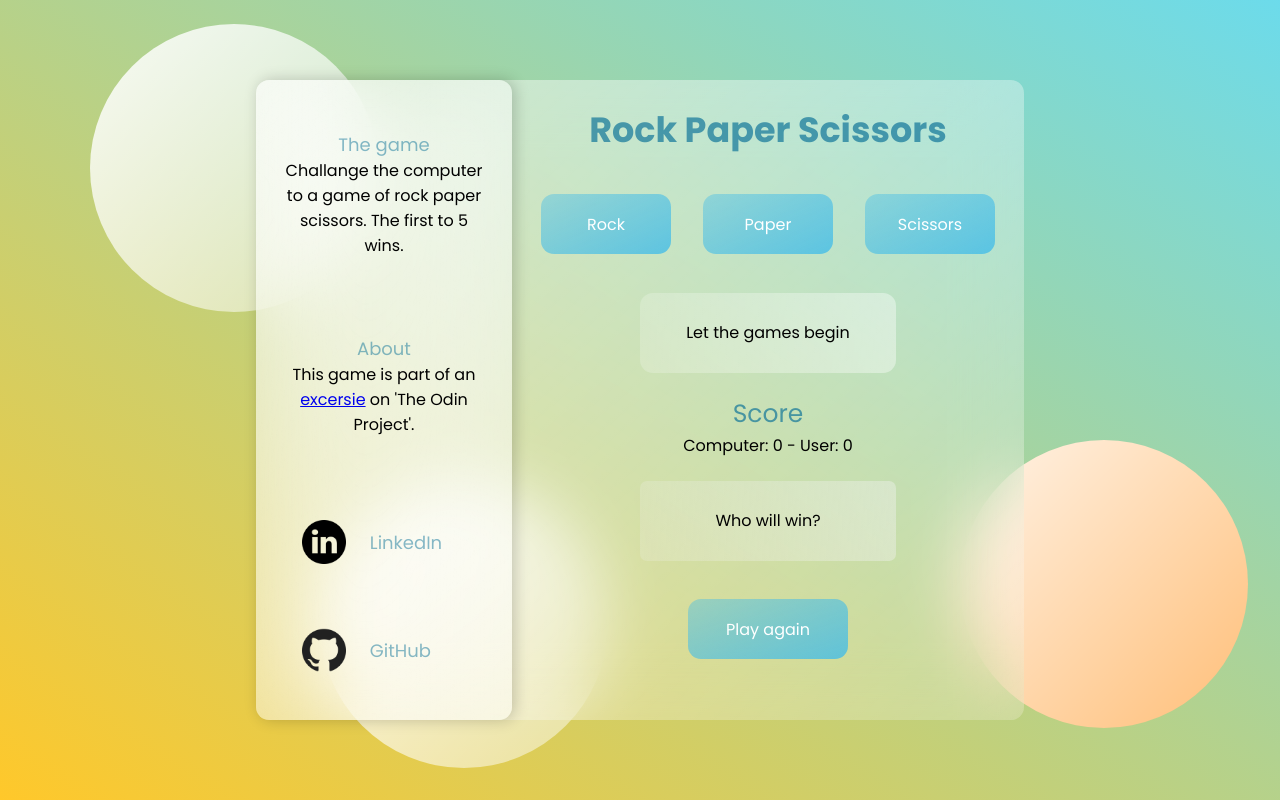
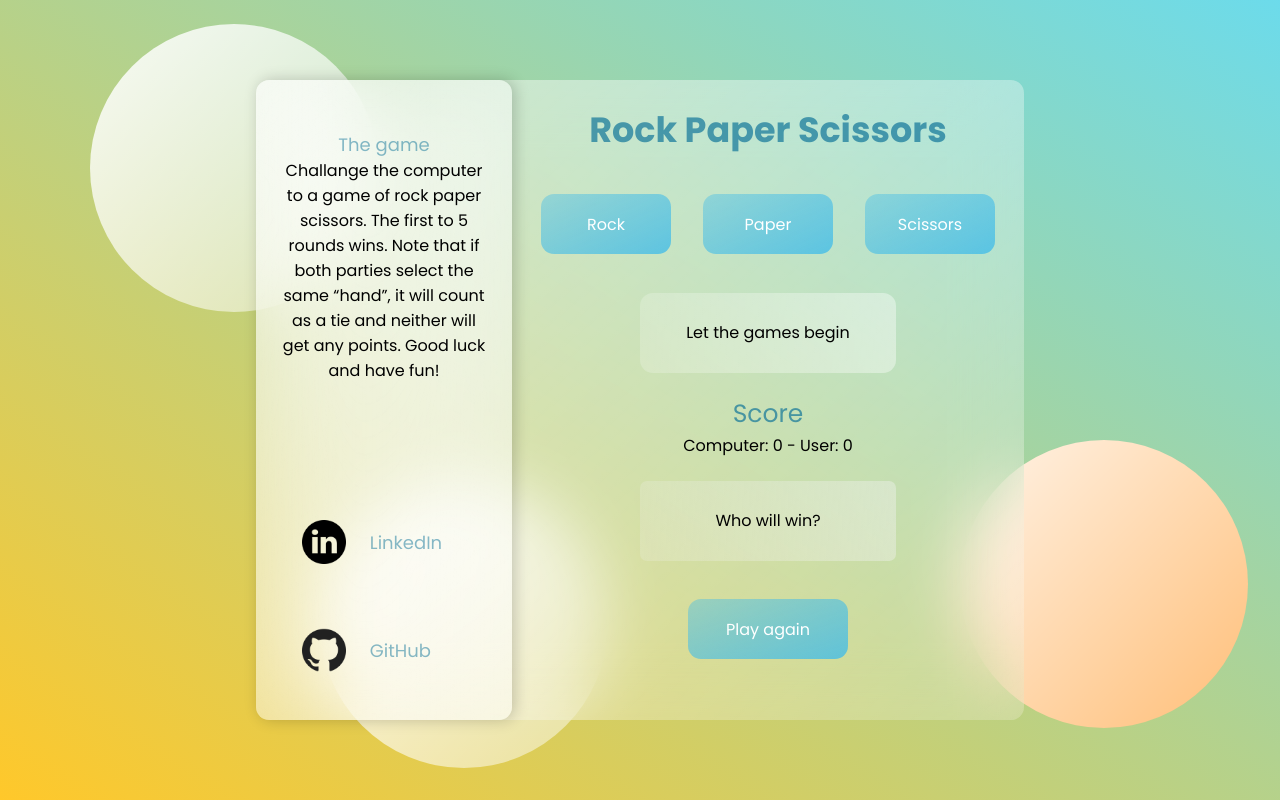
Before and after one commit to MaxAnderberg/rock-paper-scissors, a plain HTML site: page index.html in a window 1280 px wide. Drawn offline with Linux system fonts and the light colour scheme.

Commit message:
Deleted the about page to make it look cleaner. Rewrote The Game section as well.

```diff
--- a/index.html
+++ b/index.html
@@ -17,11 +17,11 @@
             <div class="dashboard">
                 <div class="thegame">
                     <h2>The game</h2>
-                    <p>Challange the computer to a game of rock paper scissors. The first to 5 wins.</p>
-                </div>
-                <div class="about">
-                    <h2>About</h2>
-                    <p>This game is part of an <a href="#">excersie</a> on 'The Odin Project'.</p>
+                    <p>
+                        Challange the computer to a game of rock paper scissors. The first to 5 rounds wins.
+                        Note that if both parties select the same “hand”,
+                        it will count as a tie and neither will get any points. Good luck and have fun!
+                    </p>
                 </div>
 
                 <div class="links">
```
